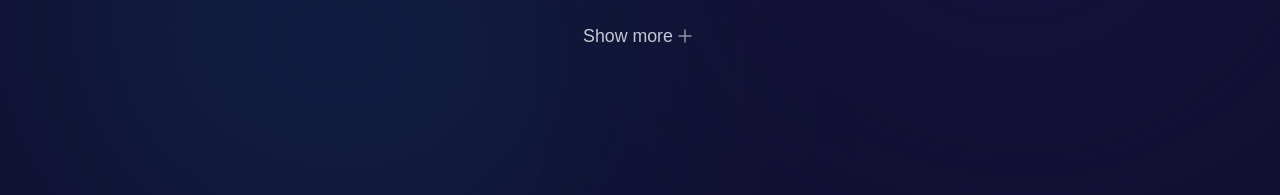
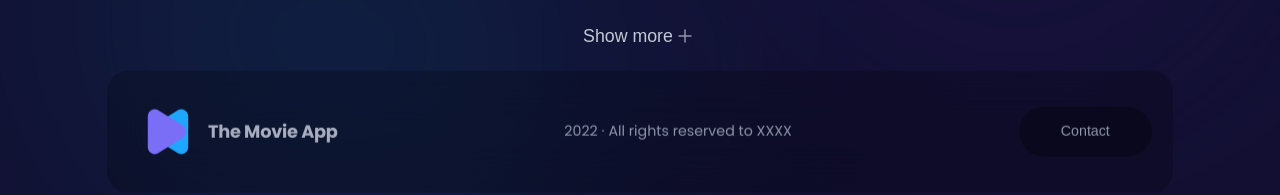
Before and after one commit to nitoba/the-movie-app, a React (Vite) app: page / in a window 1280 px wide. Shown: the part 575-770 px from the top of the page. Built offline with nearby package versions, Linux system fonts and the light colour scheme; no server answers.

Commit message:
feat: add footer component

```diff
--- /dev/null
+++ b/src/components/Footer/index.tsx
@@ -0,0 +1,22 @@
+import logo from "../../assets/logo.svg";
+
+import styles from "./styles.module.scss";
+
+export function Footer() {
+  return (
+    <footer className={styles.container}>
+      <div>
+        <div className={styles.brand}>
+          <img src={logo} alt="Logo" />
+          <h3>The Movie App</h3>
+        </div>
+
+        <span className={styles.copyright}>
+          2022 · All rights reserved to XXXX
+        </span>
+
+        <button className={styles.contact}>Contact</button>
+      </div>
+    </footer>
+  );
+}
--- /dev/null
+++ b/src/components/Footer/styles.module.scss
@@ -0,0 +1,72 @@
+@import "../../styles/responsive-mixin.scss";
+@import "../../styles/typography-mixin.scss";
+
+.container {
+  display: flex;
+  align-items: center;
+  justify-content: space-between;
+  width: 100%;
+  background-color: rgba(0, 0, 0, 0.2);
+  backdrop-filter: blur(24px);
+  border-radius: 2.4rem;
+  transform: translateY(-2.4rem);
+
+  @include isMobile {
+    flex-direction: column;
+    align-items: center;
+    justify-content: center;
+    padding: 0;
+  }
+
+  > div {
+    width: 100%;
+    display: flex;
+    align-items: center;
+    justify-content: space-between;
+    padding: 2.4rem;
+
+    @include isMobile {
+      flex-direction: column;
+      gap: 2.4rem;
+    }
+    .brand {
+      display: flex;
+      align-items: center;
+      justify-content: center;
+
+      img {
+        transform: scale(0.7);
+      }
+
+      h3 {
+        @include headingFive;
+        color: var(--gray200);
+      }
+    }
+
+    .copyright {
+      @include bodyRegular;
+      color: var(--gray300);
+    }
+
+    .contact {
+      display: flex;
+      align-items: center;
+      justify-content: center;
+      padding: 1.6rem;
+      border-radius: 99999px;
+      min-width: 15rem;
+      @include bodyRegular;
+      transition: all 0.2s ease-in-out;
+      background-color: rgba(0, 0, 0, 0.3);
+
+      &:hover {
+        filter: brightness(1.2);
+      }
+
+      @include isMobile {
+        width: 80%;
+      }
+    }
+  }
+}
--- a/src/routes.tsx
+++ b/src/routes.tsx
@@ -3,6 +3,7 @@ import {
   Route,
   Routes as RouterProvider,
 } from "react-router-dom";
+import { Footer } from "./components/Footer";
 import { Navbar } from "./components/Navbar";
 import { DetailsPage } from "./pages/details";
 import { HomePage } from "./pages/home";
@@ -15,6 +16,7 @@ export function Routes() {
         <Route path="/" element={<HomePage />} />
         <Route path="/detail/:typeContent/:id" element={<DetailsPage />} />
       </RouterProvider>
+      <Footer />
     </BrowserRouter>
   );
 }
```
